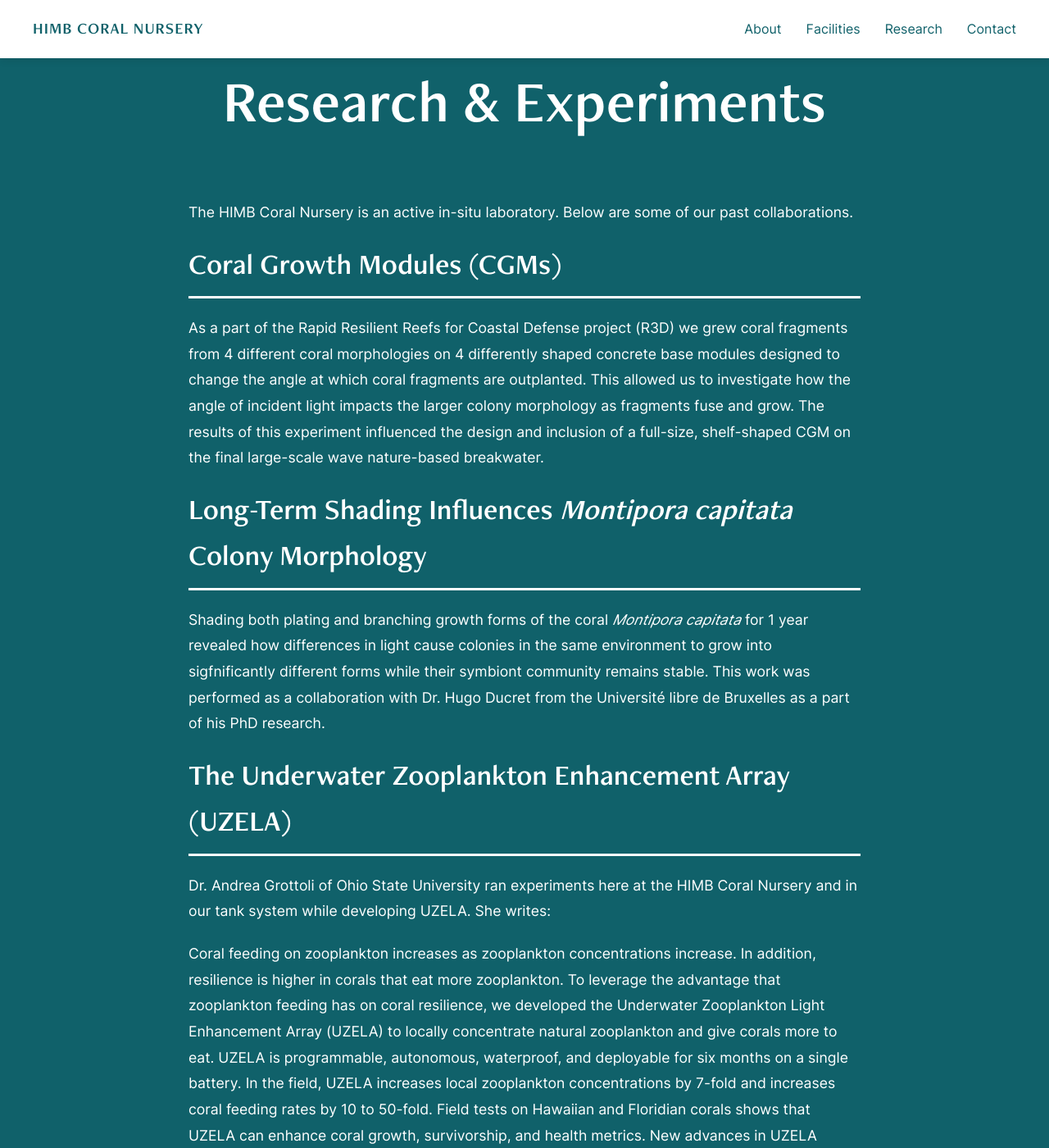
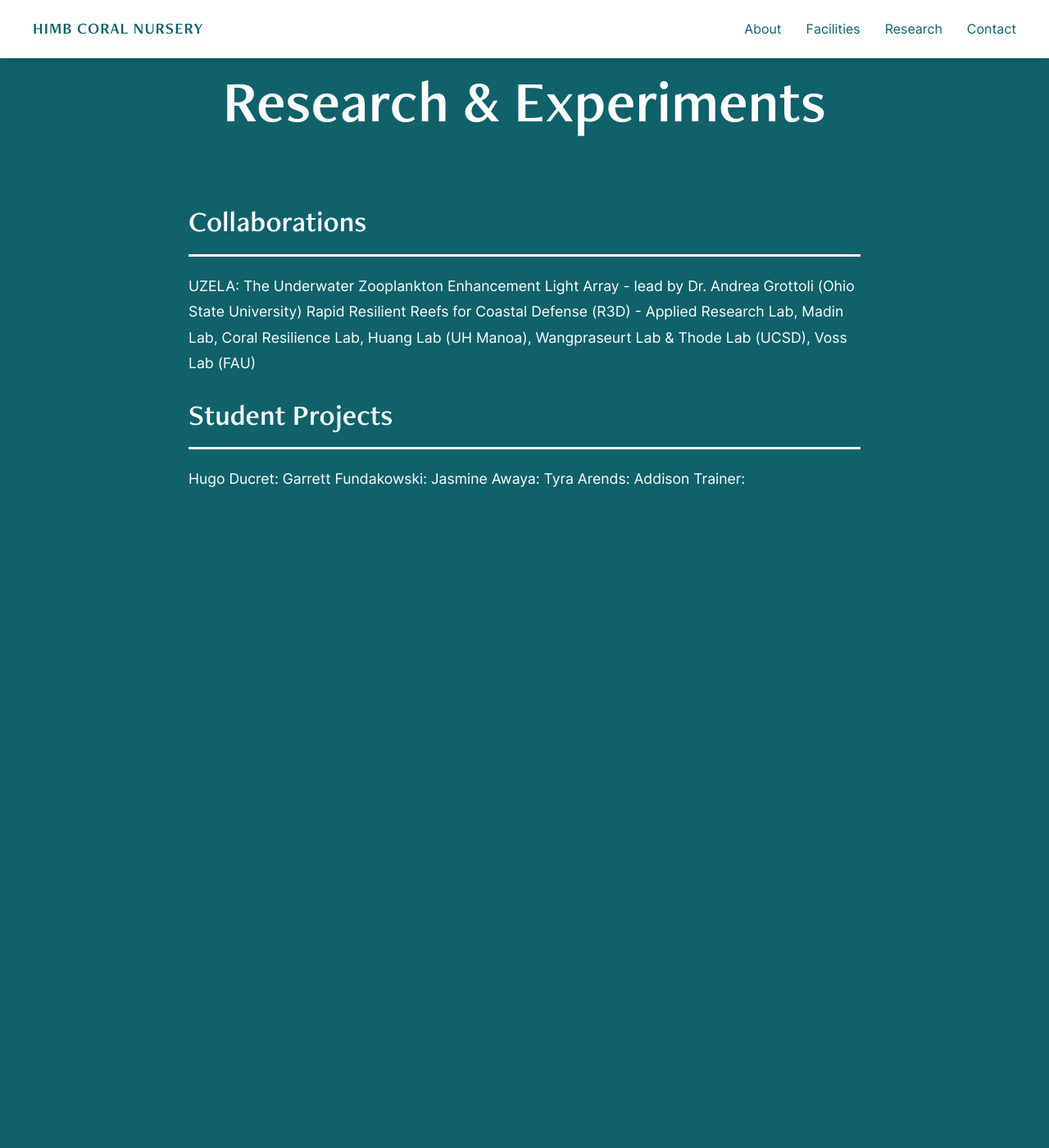
Before and after one commit to himb-coral-nursery/himb-coral-nursery.github.io, a Jekyll site: the page built from research.md, in a window 1280 px wide and 1400 px high. Shown: the whole window at 82% size. Built offline with Jekyll 4.4.1, drawn with Linux system fonts in a browser that asks for light colours; some of the changed text lies outside the part shown.

Commit message:
Update research.md

```diff
--- a/research.md
+++ b/research.md
@@ -4,18 +4,15 @@ title: Research & Experiments
 permalink: /research/
 ---
 
-The HIMB Coral Nursery is an active in-situ laboratory. Below are some of our past collaborations.
+## Collaborations
+<a id="collaborations"></a>
+UZELA: The Underwater Zooplankton Enhancement Light Array - lead by Dr. Andrea Grottoli (Ohio State University)
+Rapid Resilient Reefs for Coastal Defense (R3D) - Applied Research Lab, Madin Lab, Coral Resilience Lab, Huang Lab (UH Manoa), Wangpraseurt Lab & Thode Lab (UCSD), Voss Lab (FAU)
 
-## Coral Growth Modules (CGMs)
-<a id="cgms"></a>
-As a part of the Rapid Resilient Reefs for Coastal Defense project (R3D) we grew coral fragments from 4 different coral morphologies on 4 differently shaped concrete base modules designed to change the angle at which coral fragments are outplanted. This allowed us to investigate how the angle of incident light impacts the larger colony morphology as fragments fuse and grow. The results of this experiment influenced the design and inclusion of a full-size, shelf-shaped CGM on the final large-scale wave nature-based breakwater.
-
-## Long-Term Shading Influences *Montipora capitata* Colony Morphology
-<a id="ducret"></a>
-Shading both plating and branching growth forms of the coral *Montipora capitata* for 1 year revealed how differences in light cause colonies in the same environment to grow into sigfnificantly different forms while their symbiont community remains stable. This work was performed as a collaboration with Dr. Hugo Ducret from the Université libre de Bruxelles as a part of his PhD research.
-
-## The Underwater Zooplankton Enhancement Array (UZELA)
-<a id="uzela"></a>
-Dr. Andrea Grottoli of Ohio State University ran experiments here at the HIMB Coral Nursery and in our tank system while developing UZELA. She writes:
-
-Coral feeding on zooplankton increases as zooplankton concentrations increase. In addition, resilience is higher in corals that eat more zooplankton. To leverage the advantage that zooplankton feeding has on coral resilience, we developed the Underwater Zooplankton Light Enhancement Array (UZELA) to locally concentrate natural zooplankton and give corals more to eat. UZELA is programmable, autonomous, waterproof, and deployable for six months on a single battery. In the field, UZELA increases local zooplankton concentrations by 7-fold and increases coral feeding rates by 10 to 50-fold. Field tests on Hawaiian and Floridian corals shows that UZELA can enhance coral growth, survivorship, and health metrics. New advances in UZELA include a self-cleaning wiper, rechargeable batteries, and an easy-to-use software interface that gives end-users options in the frequency and timing of the illumination and wiper functions. Technological interventions like UZELA can be part of the solution for enhancing restoration success.
+## Student Projects
+<a id="students"></a>
+Hugo Ducret:
+Garrett Fundakowski:
+Jasmine Awaya:
+Tyra Arends:
+Addison Trainer:
```
